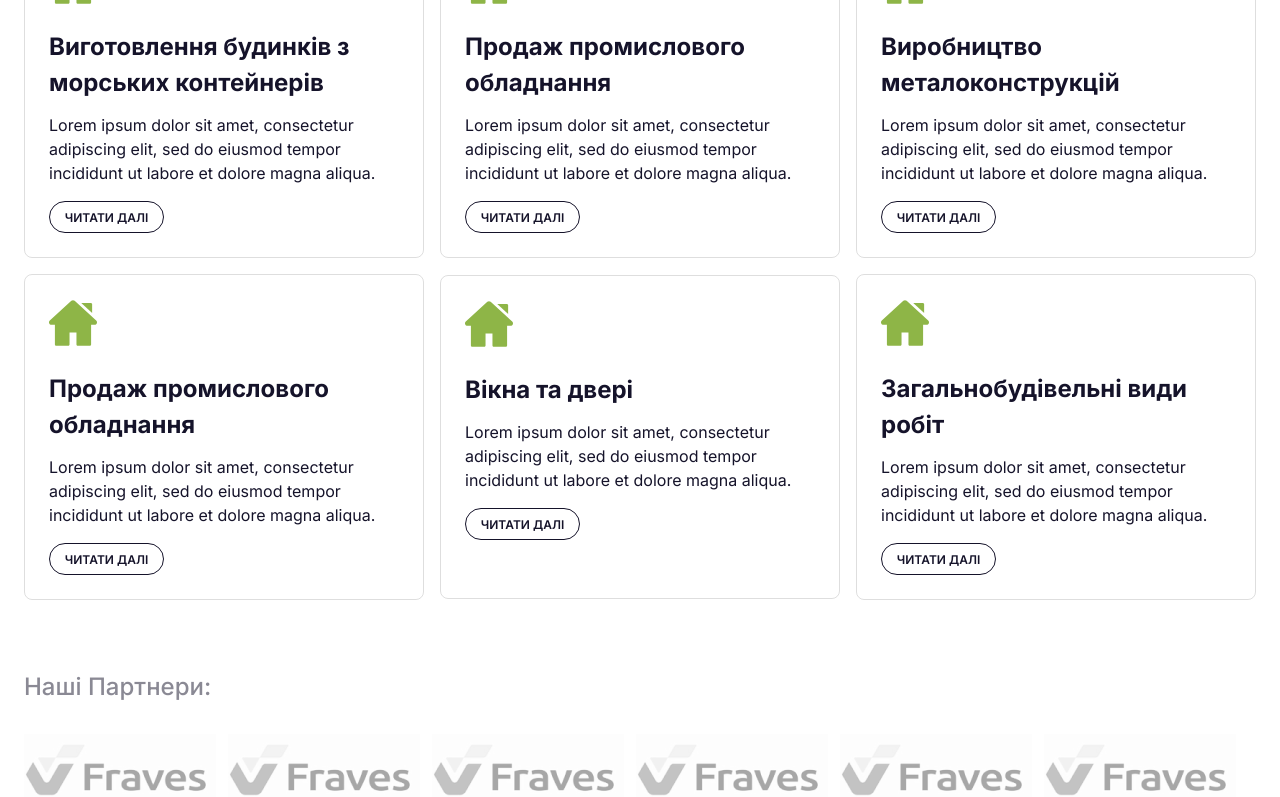
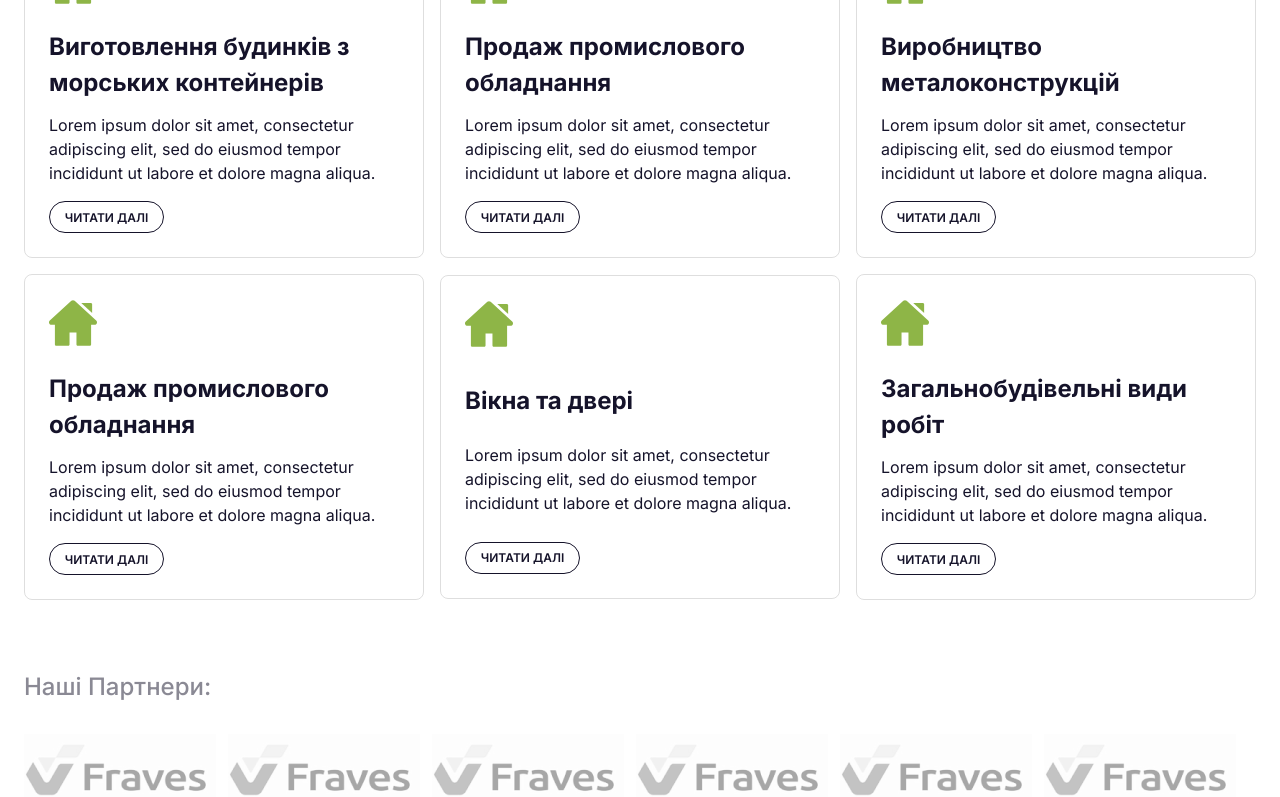
Before and after one commit to ShadePrima/creatiff-app, a React (Create React App) app: page / in a window 1280 px wide. Shown: the part 940-1737 px from the top of the page. Built offline with nearby package versions, Linux system fonts and the light colour scheme.

Commit message:
fix card v 2

```diff
--- a/src/App.js
+++ b/src/App.js
@@ -7,7 +7,6 @@ import ContactForm from './components/ContactForm'
 import Footer from './components/Footer'
 import Header from './components/Header'
 import Partners from './components/Partners'
-import Services from './components/Services'
 
 import './styles/main.scss'
 import InfoCardV2 from './components/InfoCardV2/InfoCardV2'
--- a/src/components/CardV2/CardV2.module.scss
+++ b/src/components/CardV2/CardV2.module.scss
@@ -9,6 +9,7 @@
 
   display: flex;
   flex-direction: column;
+  justify-content: space-between;
 }
 
 .icon {
```
